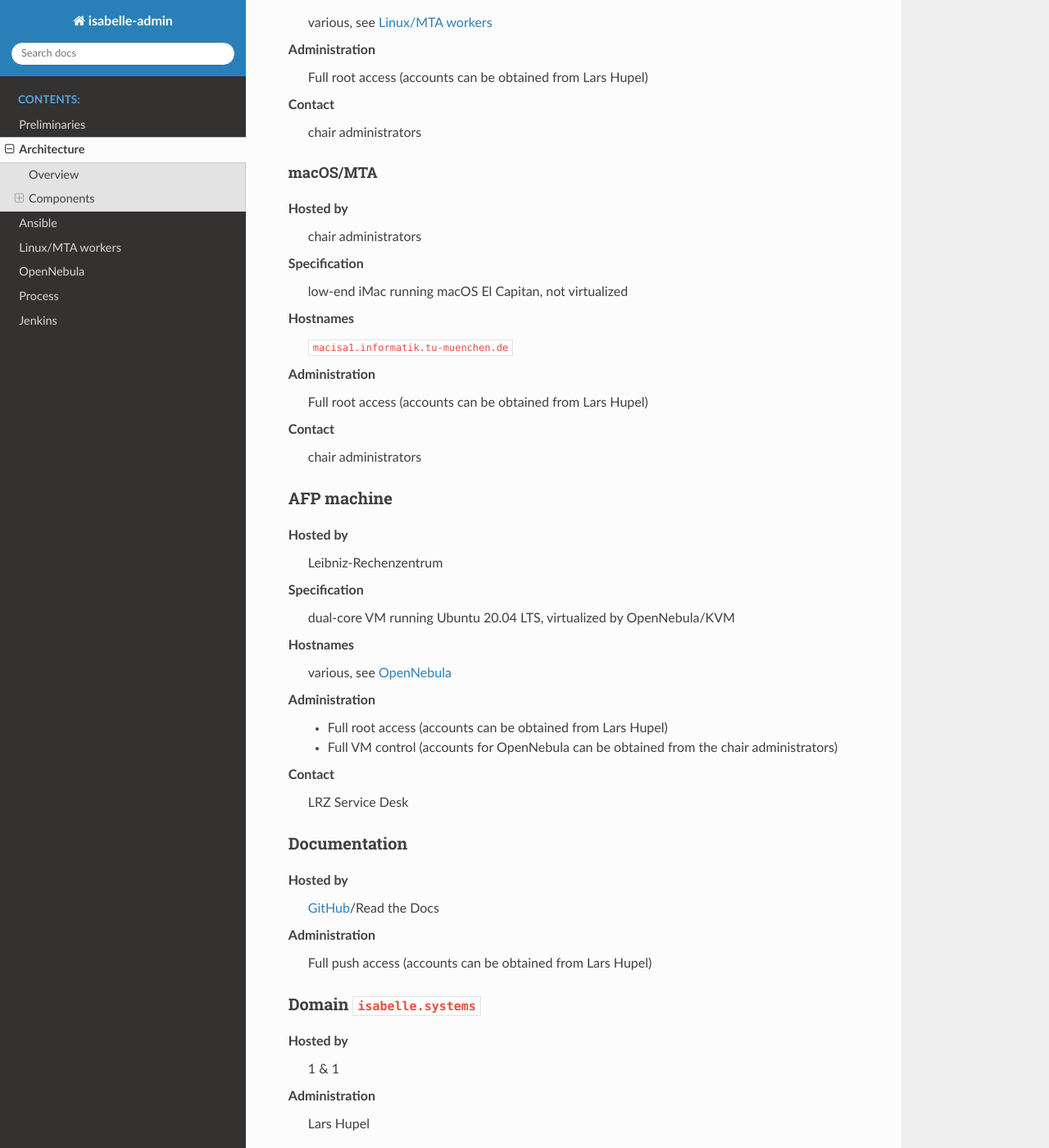
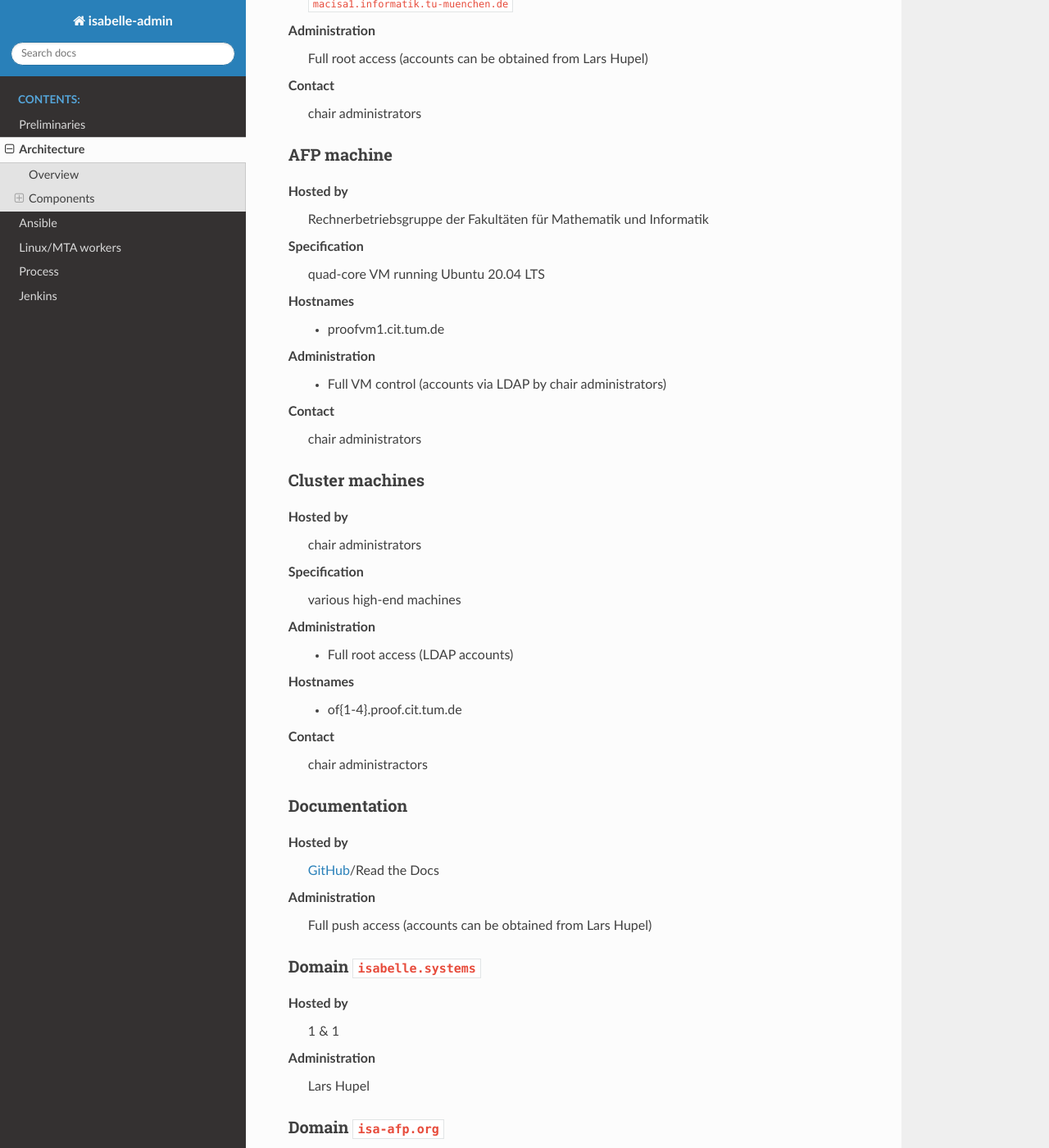
Before and after one commit to isabelle-prover/admin, a Sphinx documentation site: the page built from docs/architecture.rst, in a window 1280 px wide and 1400 px high, scrolled down 1945 px. Shown: the whole window at 82% size. Built offline with Sphinx 7.4.7 and the Read the Docs theme 2.0.0, drawn with Linux system fonts in a browser that asks for light colours; some of the changed text lies outside the part shown.

Commit message:
remove LRZ nodes and update doc;

```diff
--- a/docs/architecture.rst
+++ b/docs/architecture.rst
@@ -56,25 +56,6 @@
 Worker machines
 ~~~~~~~~~~~~~~~
 
-Linux/LRZ
-.........
-
-Hosted by
-  Leibniz-Rechenzentrum
-
-Specification
-  octa-core VMs running Ubuntu  20.04 LTS, virtualized by OpenNebula/KVM
-
-Hostnames
-  various, see :doc:`opennebula`
-
-Administration
-  - Full root access (accounts can be obtained from Lars Hupel)
-  - Full VM control (accounts for OpenNebula can be obtained from the chair administrators)
-
-Contact
-  LRZ Service Desk
-
 Linux/MTA
 .........
 
@@ -115,20 +96,38 @@
 ~~~~~~~~~~~
 
 Hosted by
-  Leibniz-Rechenzentrum
+  Rechnerbetriebsgruppe der Fakultäten für Mathematik und Informatik
 
 Specification
-  dual-core VM running Ubuntu 20.04 LTS, virtualized by OpenNebula/KVM
+  quad-core VM running Ubuntu 20.04 LTS
 
 Hostnames
-  various, see :doc:`opennebula`
+  - proofvm1.cit.tum.de
 
 Administration
-  - Full root access (accounts can be obtained from Lars Hupel)
-  - Full VM control (accounts for OpenNebula can be obtained from the chair administrators)
+  - Full VM control (accounts via LDAP by chair administrators)
 
 Contact
-  LRZ Service Desk
+  chair administrators
+
+
+Cluster machines
+~~~~~~~~~~~~~~~~
+
+Hosted by
+  chair administrators
+
+Specification
+  various high-end machines
+
+Administration
+  - Full root access (LDAP accounts)
+
+Hostnames
+  - of{1-4}.proof.cit.tum.de
+
+Contact
+  chair administractors
 
 
 Documentation
--- a/docs/index.rst
+++ b/docs/index.rst
@@ -9,6 +9,5 @@
    architecture
    ansible
    mta
-   opennebula
    process
    jenkins
--- a/docs/preliminaries.rst
+++ b/docs/preliminaries.rst
@@ -9,9 +9,4 @@
   * `Playbooks <https://docs.ansible.com/ansible/playbooks.html>`_
   * `Playbooks: Special Topics/Tags <https://docs.ansible.com/ansible/playbooks_tags.html>`_
 
-- LRZ Compute Cloud documentation
-
-  * `Cloud Manual <https://www.lrz.de/services/compute/cloud_en/cloud-manual_en/>`_
-  * `Glossary <https://www.lrz.de/services/compute/cloud_en/glossary-cloud/>`_
-
 - `Lehrstuhl-VM (de) <https://wiki.in.tum.de/Informatik/Benutzerwiki/LehrstuhlVM>`_
--- a/docs/process.rst
+++ b/docs/process.rst
@@ -8,4 +8,3 @@
 Security updates should be applied regularly.
 The most critical part of the infrastructure is the Jenkins instance which is exposed to the Internet.
 It is highly recommended to follow the `Jenkins Security Advisories <https://wiki.jenkins-ci.org/display/JENKINS/Security+Advisories>`_.
-In contrast, the LRZ worker VMs are only exposed to the MWN and are not reachable from the Internet.
```
Also changed, not shown: docs/opennebula.rst (deleted, +0 -36 lines), 3 other files.
